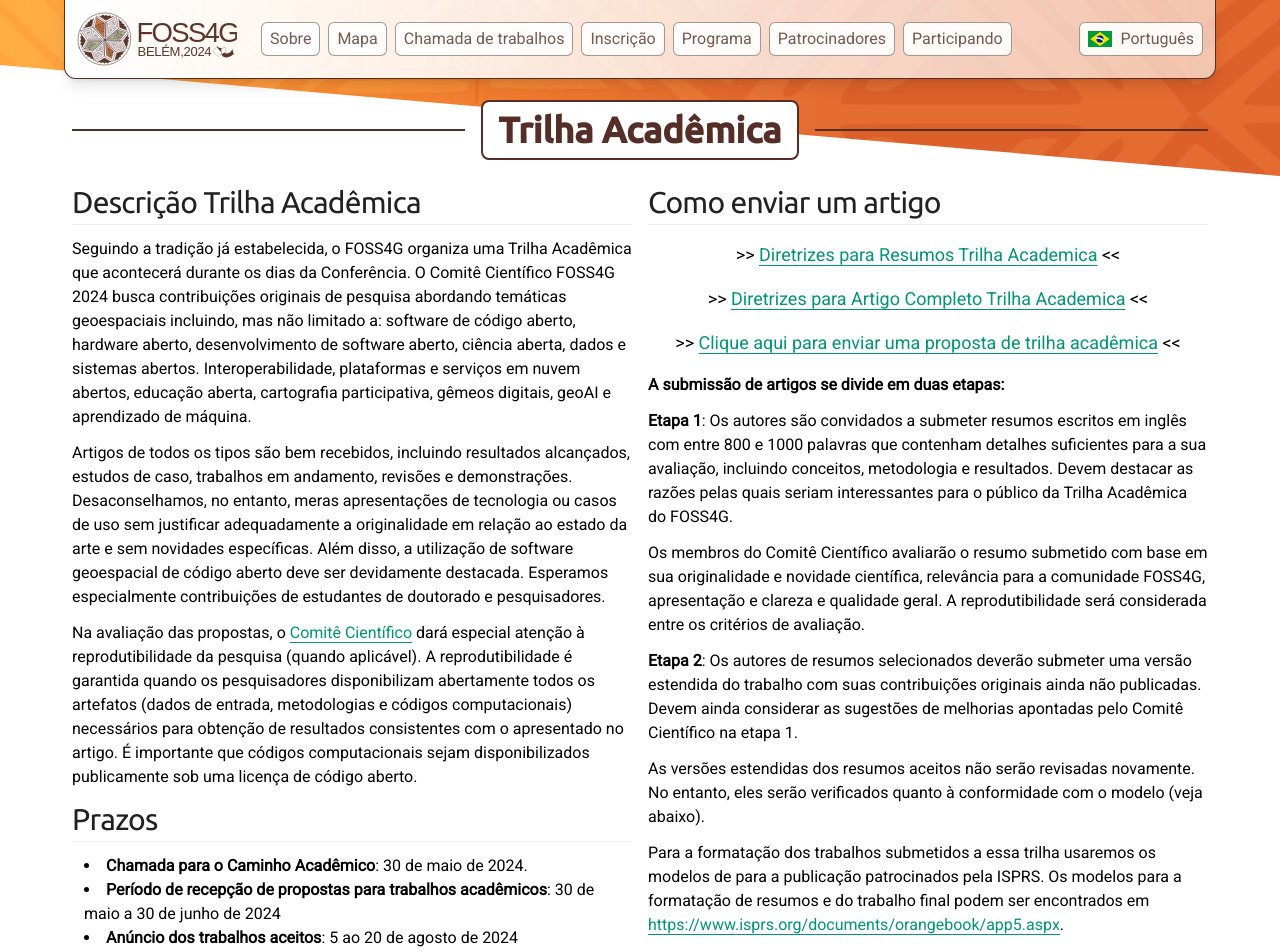
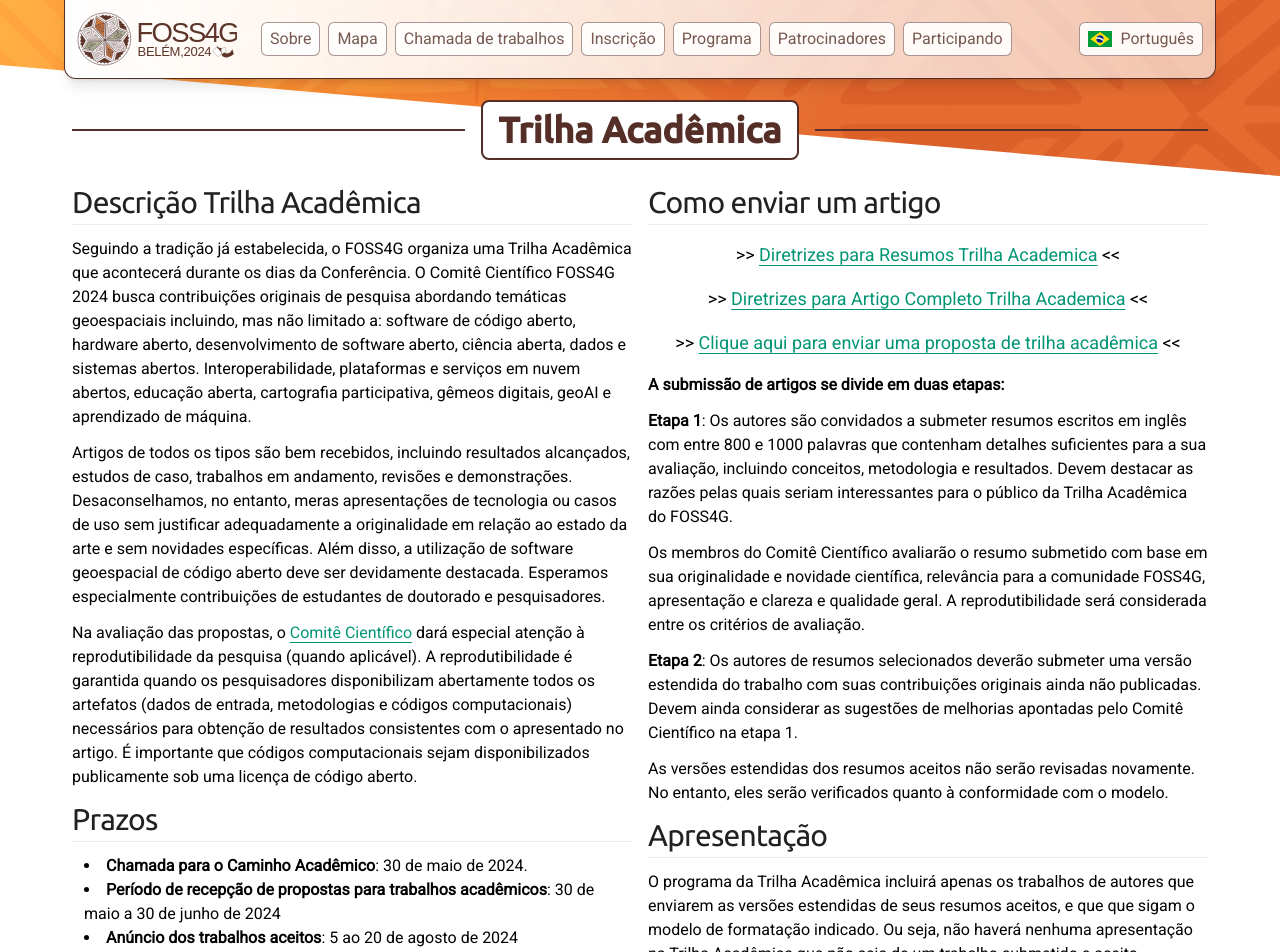
Before and after one commit to FOSS4G-2024-Belem/foss4g-2024-belem.github.io, a Next.js app: page /pt/cfp/trilha-academica in a window 1280 px wide. Shown: the top 952 px of the page. Built offline with nearby package versions, Linux system fonts and the light colour scheme.

Commit message:
typos in Academic CFP

```diff
--- a/src/pages/en/cfp/academic-track.mdx
+++ b/src/pages/en/cfp/academic-track.mdx
@@ -45,7 +45,7 @@ export const metadata = {
     </div>
 
     <div className="text-center my-4 text-lg">
-      &gt;&gt; <a href="/FOSS4G_2024_guidelines_authors_fullpaper.odt" target="_blank">Academic Track Full Papaer Guideline</a> &lt;&lt;
+      &gt;&gt; <a href="/FOSS4G_2024_guidelines_authors_fullpaper.odt" target="_blank">Academic Track Full Paper Guideline</a> &lt;&lt;
     </div>
 
     <div className="text-center my-4 text-lg">
@@ -74,7 +74,7 @@ export const metadata = {
 
     #### Proceedings
     ---
-    The works accepted and presented in the Academic Track will be published in the complete Proceedings of FOSS4G 2024, until the first day of the conference.
+    The works accepted and presented in the Academic Track will be published in the complete Proceedings of FOSS4G 2024, before the first day of the conference.
     </div>
 
   </div>
--- a/src/pages/pt/cfp/trilha-academica.mdx
+++ b/src/pages/pt/cfp/trilha-academica.mdx
@@ -62,9 +62,7 @@ export const metadata = {
     **Etapa 2**:
     Os autores de resumos selecionados deverão  submeter uma versão estendida do trabalho com suas contribuições originais ainda não publicadas. Devem ainda considerar as sugestões de melhorias apontadas pelo Comitê Científico na etapa 1.
 
-    As versões estendidas dos resumos aceitos não serão revisadas novamente. No entanto, eles serão verificados quanto à conformidade com o modelo (veja abaixo).
-
-    Para a formatação dos trabalhos submetidos a essa trilha usaremos os modelos de para a publicação patrocinados pela ISPRS. Os modelos para a formatação de resumos e do trabalho final podem ser encontrados em [https://www.isprs.org/documents/orangebook/app5.aspx](https://www.isprs.org/documents/orangebook/app5.aspx).
+    As versões estendidas dos resumos aceitos não serão revisadas novamente. No entanto, eles serão verificados quanto à conformidade com o modelo.
 
     #### Apresentação
     ---
```
